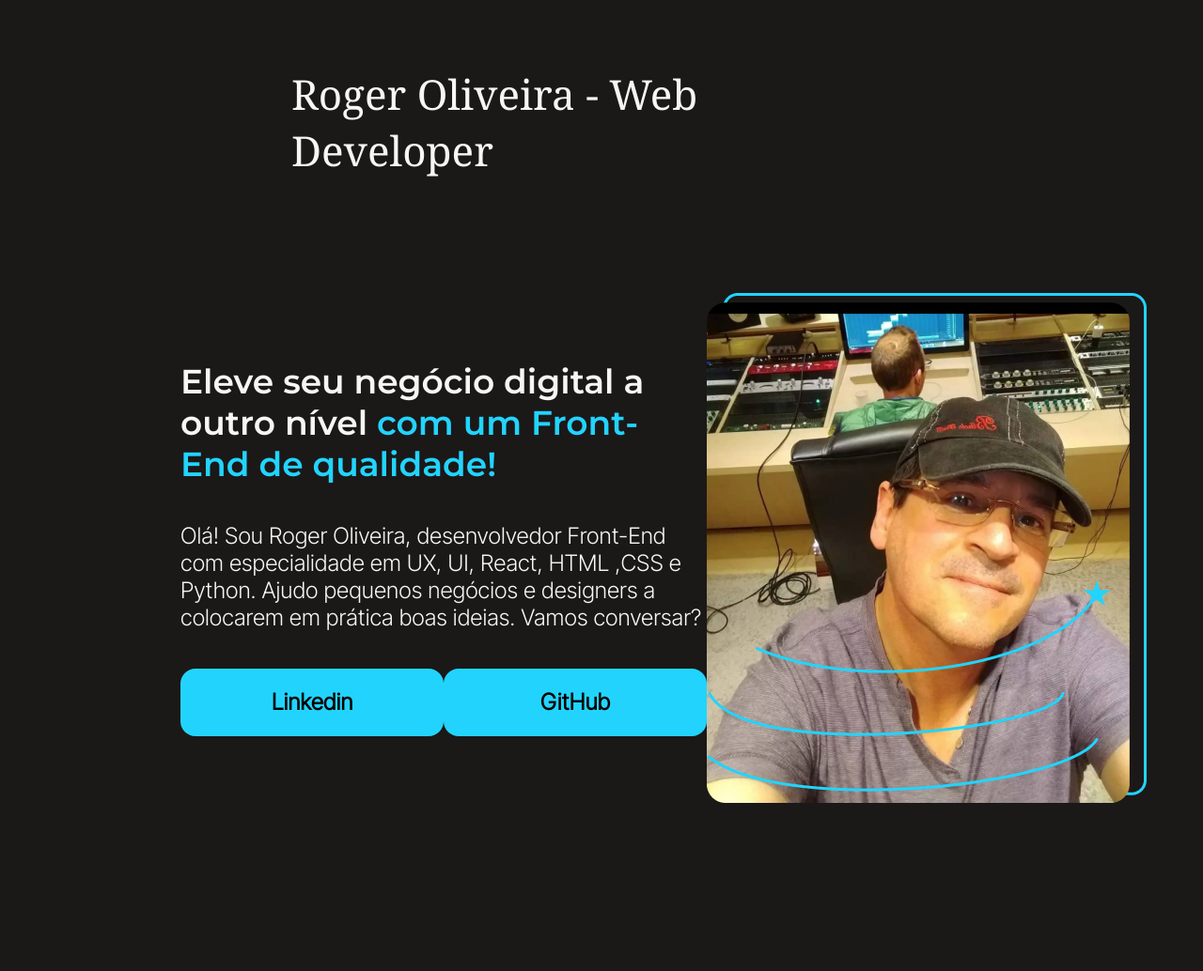
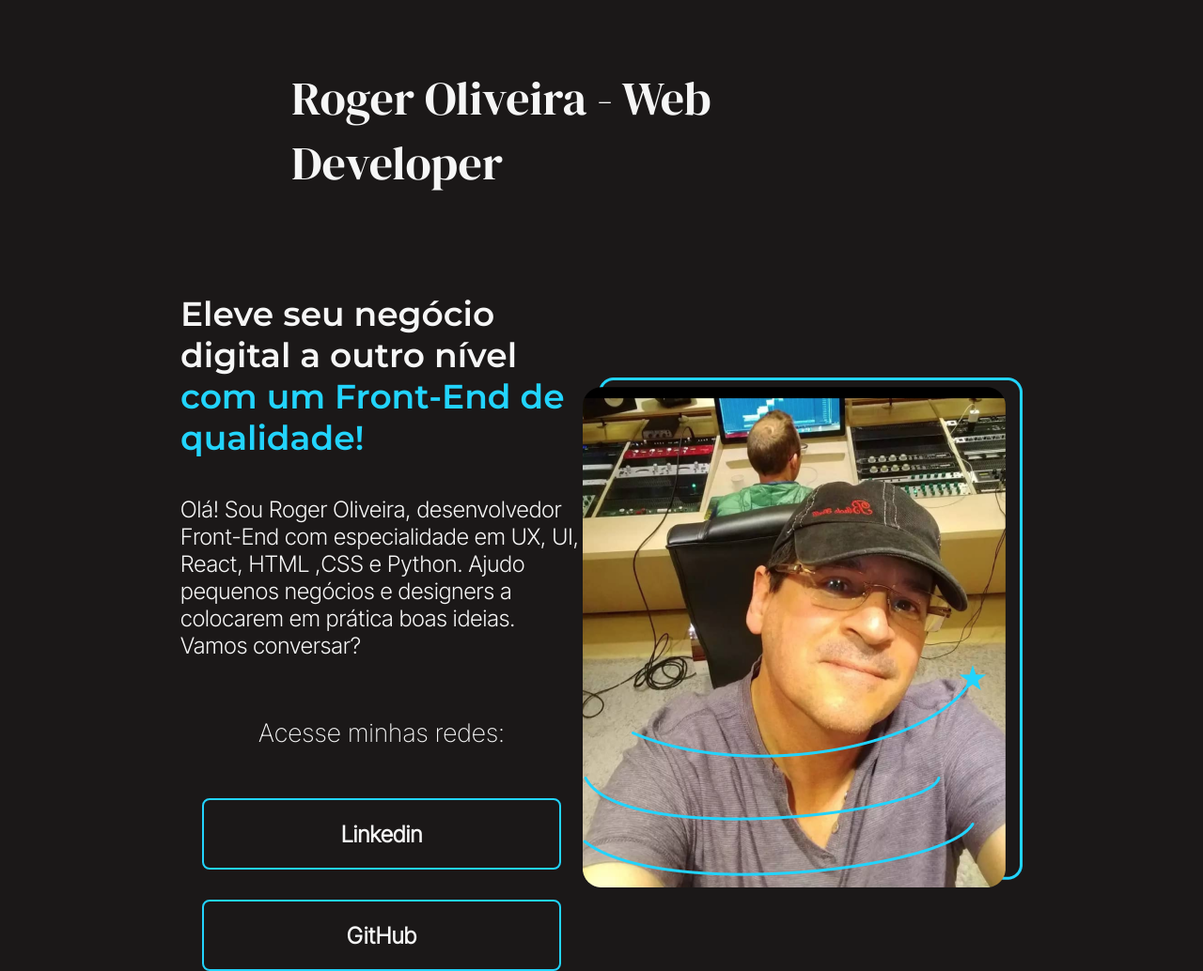
Before and after one commit to RogerOliveiraRS/Portfolio, a plain HTML site: page index.html in a window 1280 px wide. Shown: the whole page at 94% size. Before the commit the page ends 855 px from the top, so only its background shows below. Drawn offline with Linux system fonts and the light colour scheme.

Commit message:
Ajustes nos links(caixas)

```diff
--- a/index.html
+++ b/index.html
@@ -19,6 +19,8 @@
             <p class="apresenta__conteudo__texto">Olá! Sou Roger Oliveira, desenvolvedor Front-End com especialidade em UX, UI, React, HTML ,CSS e Python. Ajudo pequenos negócios e designers a colocarem em prática boas ideias. Vamos conversar?</p>
 
         <div class="apresentacao__links">
+            <h2 class="apresentacao__links__subtitulo">Acesse minhas redes:</h2>
+
             <a class="apresentacao__links__caixa" href="https://linkedin.com/in/uxrogeroliveira">Linkedin</a>
             <a class="apresentacao__links__caixa"href="https://github.com/rogeroliveirars">GitHub</a>
         </div>
--- a/style.css
+++ b/style.css
@@ -1,7 +1,8 @@
-@import url('https://fonts.googleapis.com/css2?family=Krona+One&family=Inter+Tight:wght@200&display=swap');
 @import url('https://fonts.googleapis.com/css2?family=Inter+Tight:wght@200;300&display=swap');
 @import url('https://fonts.googleapis.com/css2?family=Montserrat:wght@600&display=swap');
 @import url('https://fonts.googleapis.com/css2?family=Noto+Serif:ital,wght@0,100..900;1,100..900&display=swap');
+@import url('https://fonts.googleapis.com/css2?family=DM+Serif+Display:ital@0;1&family=Noto+Serif:ital,wght@0,100..900;1,100..900&display=swap');
+
 
 /* resetando o CSS*/
 *{
@@ -17,6 +18,30 @@ body{
     color: #F6F6F6;
     box-sizing: border-box;
 }
+
+
+.cabeçalho{
+    padding-top:  60px;
+    padding-left: 300px;
+    border: 1px;
+    width: 50%;
+    height: 50px;
+    margin: 10px;
+    background: transparent;
+
+    align-items: center;
+
+}
+
+.ajusta__texto__cabeçalho{
+    padding-bottom: 10px;
+    font-family: "DM Serif Display", serif;
+  font-weight: 50;
+  font-style: normal;
+  font-size: 50px;
+}
+
+
 /*strong{color: #22D4FD;}*/
 .destacasubtitulo{color: #22D4FD;
 }
@@ -44,47 +69,41 @@ body{
 .apresenta__conteudo__texto{
     font-size: 24px;
     font-family: 'Inter Tight', sans-serif;
+    color: #F6F6F6;
 }
 
 .apresentacao__links{
     display: flex;
+    flex-direction: column;
     justify-content: space-between;
+    align-items: center;
+    gap: 32px;
 
 }
 
+.apresentacao__links__subtitulo{
+    font-family: 'Inter Tight', sans-serif;
+    font-size: 27px;
+    font-weight: 35;
+    padding:21.5px 0;
 
+
+
+
+}
 .apresentacao__links__caixa{
-    background-color: #22D4FD;
-    width: 280px;
+    /*background-color: #22D4FD;*/
+    border:2px solid #22D4FD;
+    width: 378px;
     text-align: center;
-    border-radius: 16px;
+    border-radius: 8px;
     font-size: 24px;
     padding: 21.5px 0;
     text-decoration: none;
-    color: #000000;
+    color: #F6F6F6;
     font-family: 'Inter Tight', sans-serif ;
     font-weight: bold;
 
-}
-.cabeçalho{
-    padding-top:  60px;
-    padding-left: 300px;
-    border: 1px;
-    width: 50%;
-    height: 50px;
-    margin: 10px;
-    background: transparent;
-
-    align-items: center;
-
-}
-
-.ajusta__texto__cabeçalho{
-    padding-bottom: 10px;
-    font-size: 44px;
-    font-family: 'Noto Serif', serif;
-    font-weight: 400;
-    font-style: normal;
 }
 
 
```
